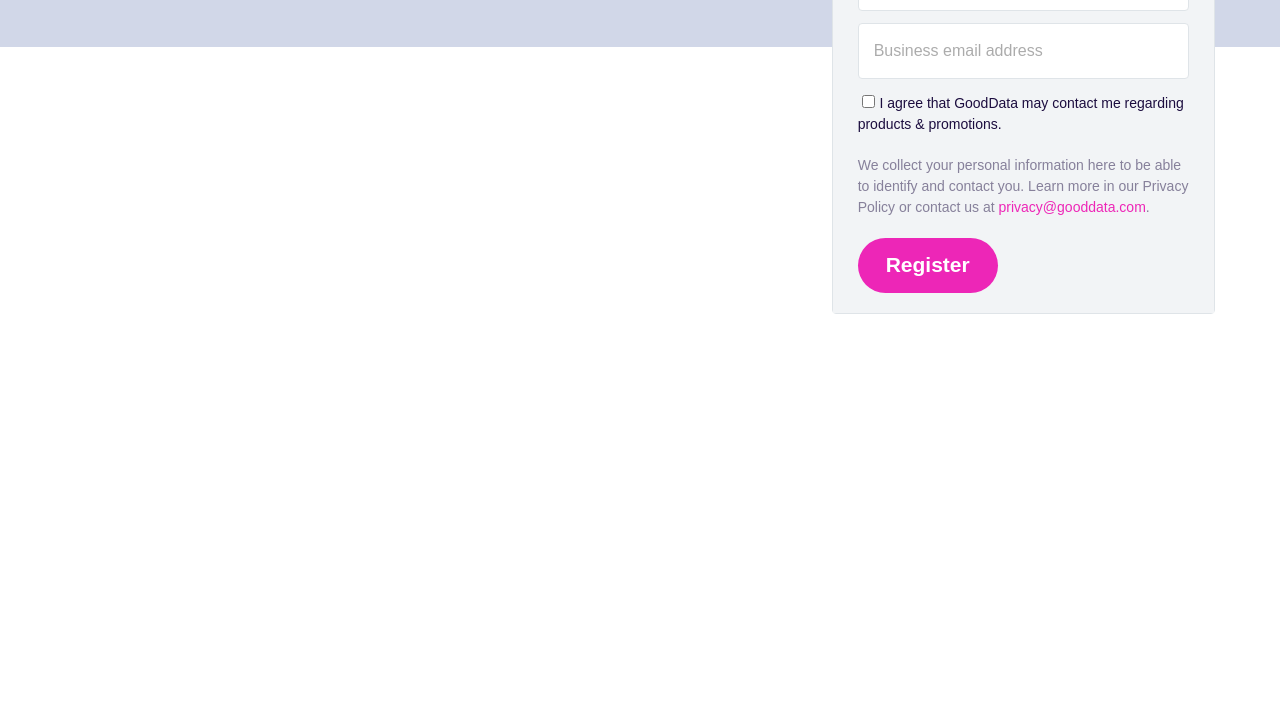
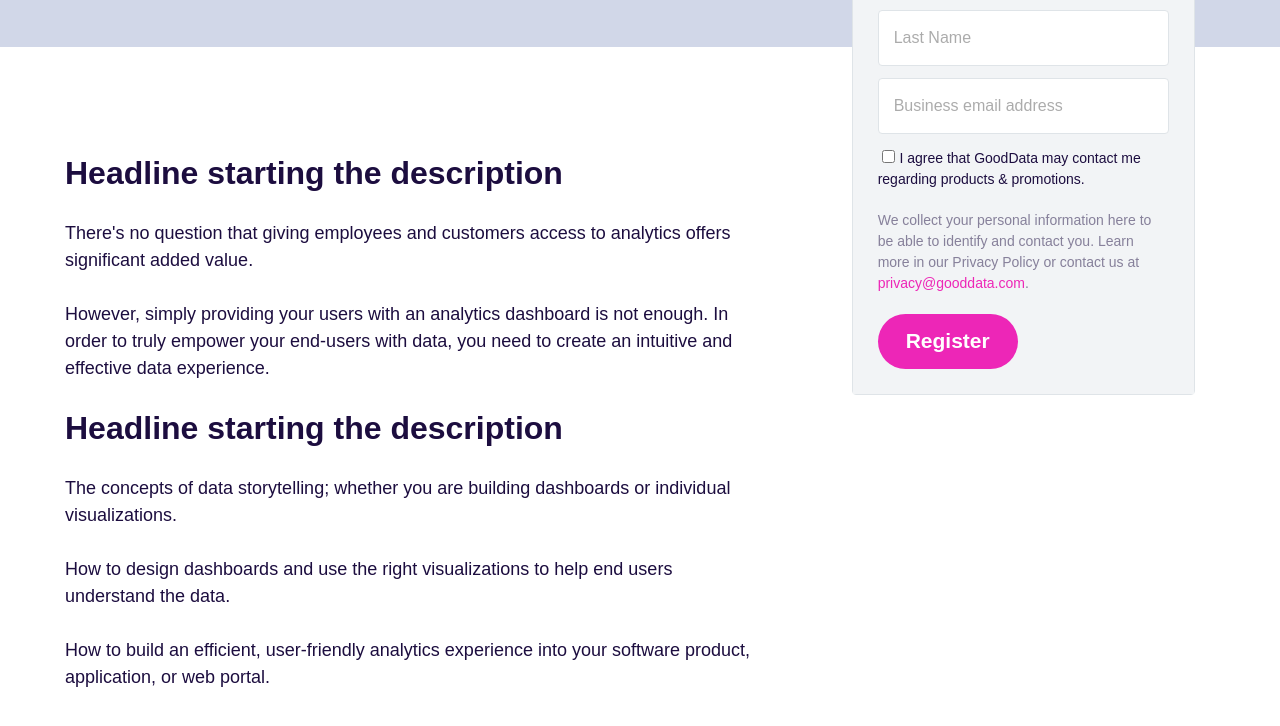
Before and after one commit to quanb-duy/quanb-duy.github.io, a website: page index.html in a window 1280 px wide. Shown: the part 594-1320 px from the top of the page. Before the commit the page ends 908 px from the top, so only its background shows below. Drawn offline with Linux system fonts and the light colour scheme.

Commit message:
added main section with text

```diff
--- /dev/null
+++ b/app/scss/_content.scss
@@ -0,0 +1,10 @@
+// main content of the website
+
+.main__content {
+  max-width: 60%;
+  padding: 8rem 0;
+
+  @media screen and (max-width: 991px) {
+    max-width: 100%;
+  }
+}
--- a/app/scss/_register-form.scss
+++ b/app/scss/_register-form.scss
@@ -10,8 +10,11 @@
     top: 0;
     border: 1px solid $card-bg-border;
     border-radius: 4px;
+    margin: 2rem;
+
     @media screen and (max-width: 991px) {
       position: relative;
+      margin: 0;
     }
   }
 
@@ -19,7 +22,7 @@
     display: flex;
     flex-direction: column;
     background-color: $card-img-bg;
-    padding-top: 1rem;
+    padding-top: 3rem;
 
     @media screen and (max-width: 991px) {
       display: none;
@@ -31,7 +34,7 @@
   }
   .card__content {
     background-color: $footer-bg-color;
-    padding: 1rem 2.5rem 2rem 2.5rem;
+    padding: 2.5rem;
 
     .card__h4 {
       margin: 2rem 0;
--- a/app/scss/main.scss
+++ b/app/scss/main.scss
@@ -6,3 +6,4 @@
 @import "_buttons";
 @import "_hero";
 @import "_register-form";
+@import "_content";
--- a/index.html
+++ b/index.html
@@ -135,6 +135,40 @@
           </div>
         </div>
       </div>
+
+      <section class="content--container container">
+        <div class="main__content">
+          <div class="content__1 content">
+            <h2 class="content1__h2">Headline starting the description</h2>
+            <p class="content1__p">
+              There's no question that giving employees and customers access to
+              analytics offers significant added value. <br /><br />
+              However, simply providing your users with an analytics dashboard
+              is not enough. In order to truly empower your end-users with data,
+              you need to create an intuitive and effective data experience.
+            </p>
+          </div>
+
+          <div class="content__2 content">
+            <h2 class="content2__h2">Headline starting the description</h2>
+            <p class="content2__p">
+              <span class="content2__span"
+                >The concepts of data storytelling; whether you are building
+                dashboards or individual visualizations.</span
+              >
+              <br /><br />
+              <span class="content2__span"
+                >How to design dashboards and use the right visualizations to
+                help end users understand the data.</span
+              ><br /><br />
+              <span class="content2__span"
+                >How to build an efficient, user-friendly analytics experience
+                into your software product, application, or web portal.</span
+              >
+            </p>
+          </div>
+        </div>
+      </section>
     </main>
     <script src="dist/script.js"></script>
   </body>
```
Also changed, not shown: dist/main.css, 1 other file.
